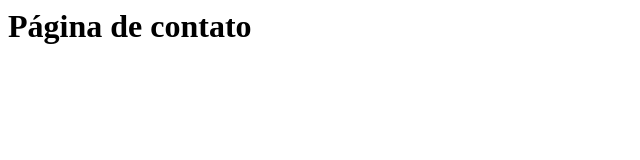
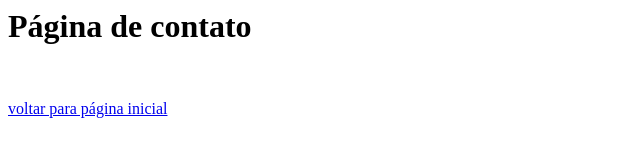
Before and after one commit to WellMandev/CapacitacaoGit, a plain HTML site: page contato.html in a window 1280 px wide. Shown: the whole page, without its empty margins (0-640 px from the left). Drawn offline with Linux system fonts and the light colour scheme.

Commit message:
Update contato.html

```diff
--- a/contato.html
+++ b/contato.html
@@ -4,5 +4,7 @@
 </head>
 <body>
 	<h1> Página de contato </h1>
+	<br>
+       <p> <a href="./index.html">voltar para página inicial</a></p>
 </body>
 </html>
```
